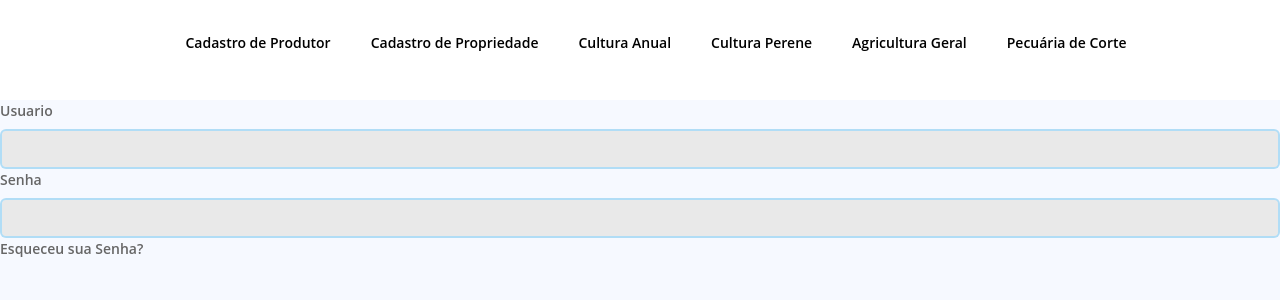
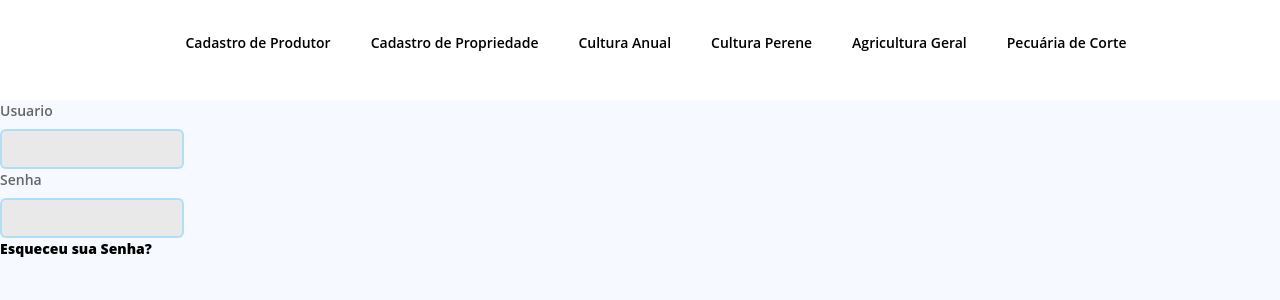
Before and after one commit to GustQueiroz/agroApp, a React (Create React App) app: page / in a window 1280 px wide. Shown: the top 300 px of the page. Built offline with nearby package versions, Linux system fonts and the light colour scheme.

Commit message:
sign in inputs

```diff
--- a/src/screens/signIn.jsx
+++ b/src/screens/signIn.jsx
@@ -1,18 +1,22 @@
+import React from "react";
+import "bootstrap/dist/css/bootstrap.min.css";
+import "./styles/screenStyles.css";
+
 const SignIn = () => {
   return (
     <>
-      <div>
-        <div>
-          <div>
+      <div className="row">
+        <div className="col-7">
+          <div className="col-3">
             <label className="form-label">Usuario</label>
             <input type="text" className="form-control" id="user"></input>
           </div>
-          <div>
+          <div className="col-3">
             <label className="form-label">Senha</label>
             <input type="text" className="form-control" id="password"></input>
           </div>
           <div>
-            <label className="">Esqueceu sua Senha?</label>
+            <p className="link-p">Esqueceu sua Senha?</p>
           </div>
         </div>
         <div></div>
--- a/src/screens/styles/screenStyles.css
+++ b/src/screens/styles/screenStyles.css
@@ -43,3 +43,8 @@
   align-items: center;
   padding: 20px;
 }
+.link-p {
+  color: black;
+  font-size: 14px;
+  font-weight: 800;
+}
```
